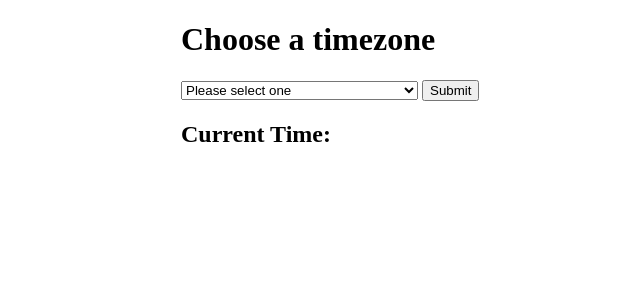
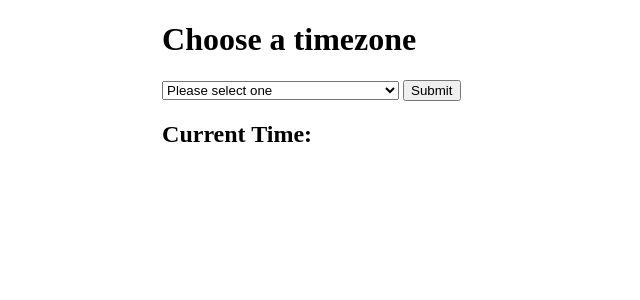
Before and after one commit to evan-mitchell93/iuni, a Flask app: page / in a window 1280 px wide. Shown: the top 300 px of the page, without its empty margins (301-941 px from the left). Run offline with Flask 2, Linux system fonts and the light colour scheme; some libraries are stand-ins or nearby versions.

Commit message:
updated css width
changed width of container to 28%

```diff
--- a/static/timezone.css
+++ b/static/timezone.css
@@ -1,5 +1,5 @@
 .container {
     margin-left: auto;
     margin-right: auto;
-    width: 25%;
+    width: 28%;
 }
```
Also changed, not shown: 1 other file.
